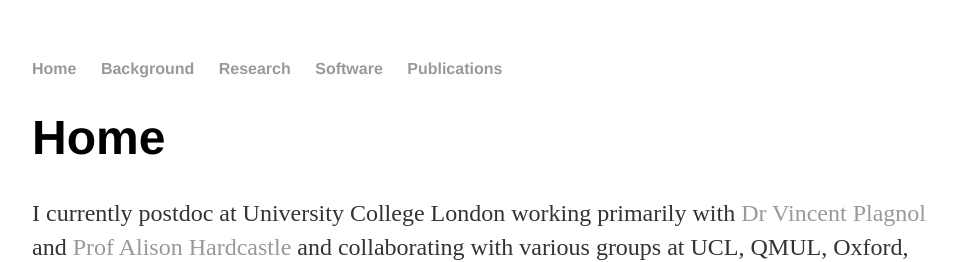
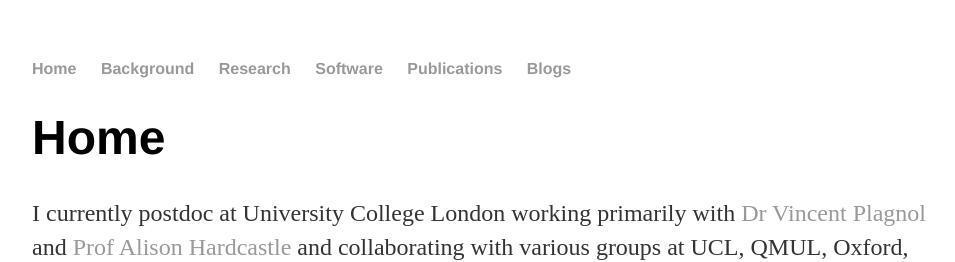
Before and after one commit to pontikos/pontikos.github.io, a Jekyll site: the page built from index.html, in a window 1280 px wide. Shown: the top 262 px of the page, without its empty margins (160-1115 px from the left). Built offline with Jekyll 4.4.1, drawn with Linux system fonts in a browser that asks for light colours; comment, search, counter and statistics services are not loaded.

Commit message:
Update default.html

```diff
--- a/_layouts/default.html
+++ b/_layouts/default.html
@@ -32,6 +32,7 @@
 <li><a href="/Research">Research</a></li>
 <li><a href="/Software">Software</a></li>
 <li><a href="/Publications">Publications</a></li>
+<li><a href="/Blogs">Blogs</a></li>
 </ul>
 </nav>
 <div class="container">
```
